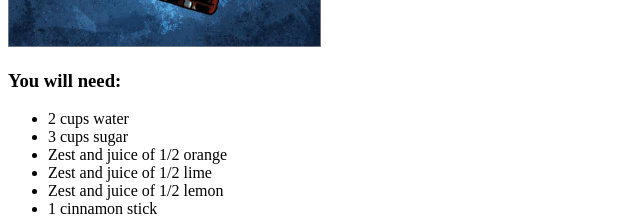
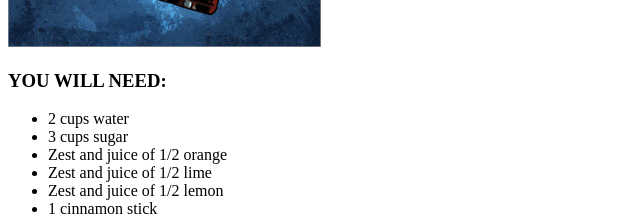
Before and after one commit to Just-Eivin/fallout-cookbook, a plain HTML site: page recipes/nukacola.html in a window 1280 px wide. Shown: the part 449-665 px from the top of the page, without its empty margins (0-640 px from the left). Drawn offline with Linux system fonts and the light colour scheme.

Commit message:
Fix typos in Nuka-Cola recipe page

```diff
--- a/recipes/nukacola.html
+++ b/recipes/nukacola.html
@@ -8,7 +8,7 @@
     <body>
         <h1>NUKA-COLA</h1>
         <img src="../images/nukacola.jpg" alt="Image of Nuka-Cola">
-        <h3>You will need: </h3>
+        <h3>YOU WILL NEED: </h3>
         <ul>
             <li>2 cups water</li>
             <li>3 cups sugar</li>
```
